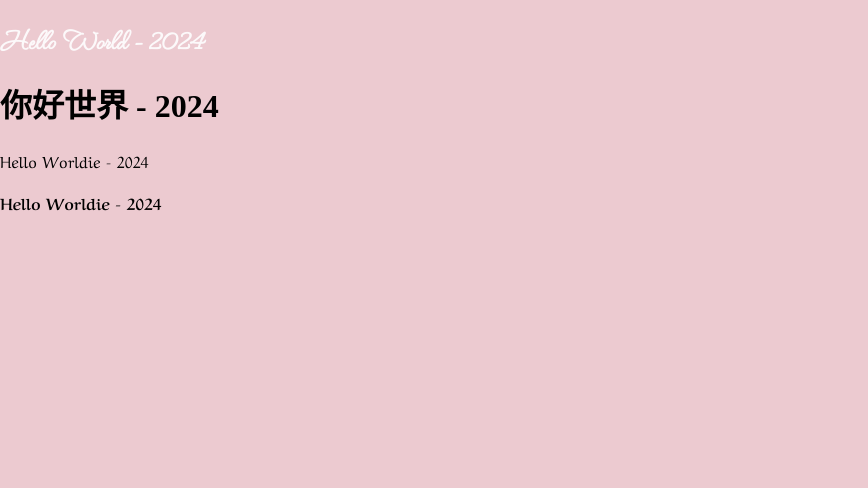
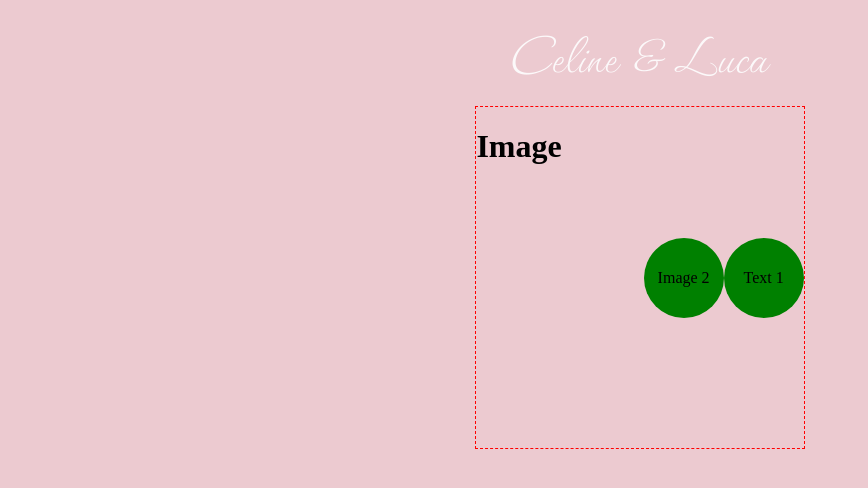
Before and after one commit to liulc006/wedding-inv, a React app: page / in a window 1280 px wide. Shown: the whole page, without its empty margins (0-868 px from the left). Built offline with nearby package versions, Linux system fonts and the light colour scheme; a web font is replaced by a local one.

Commit message:
section 1 todo

```diff
--- a/public/stylesheet.css
+++ b/public/stylesheet.css
@@ -32,9 +32,16 @@
 body {
     margin: 0;
     background-color: var(--light-pink);
+    display: flex;
+    flex-direction: column;
+    align-items: center;
 }
 
 #title {
     font-family: 'Waterfall';
     color: var(--bright-white);
+    font-size: 4rem;
+    margin: 1rem;
+    text-align: center;
+    font-weight: normal;
 }
--- a/src/component/App.js
+++ b/src/component/App.js
@@ -1,14 +1,35 @@
 import React from "react";
+import Placeholder from "./Placeholder";
+import StadiumImage from "./StadiumImage";
 
 const App = () => {
     return (
         <>
+            {/* Title */}
             <div>
-                <h1 className="title" id="title">Hello World - 2024</h1>
-                <h1 className="title" style={{fontFamily:'Ma Shan Zheng'}}>你好世界 - 2024</h1>
-                <p className="title" style={{fontFamily:'Aref Ruqaa'}}>Hello Worldie - 2024</p>
-                <p className="title" style={{fontFamily:'Aref Ruqaa', fontWeight:'bold'}}>Hello Worldie - 2024</p>
+                <h1 className="title" id="title">Celine & Luca</h1>
+            </div>
 
+            {/* First Section - 2 Stadium + 1 Message */}
+            <div style={{border:'1px red dashed',display:'flex', flexDirection:'row', justifyContent:'space-around', alignItems:'center', minHeight:'20rem'}}>
+                {/* First Photo */}
+                <div>
+                    {/* TODO Stadium 1 */}
+                    <StadiumImage/>
+                </div>
+
+                {/* Second Phot */}
+                <div>
+                    {/* TODO Stadium 2 */}
+                    <Placeholder text='Image 2'/>
+
+                </div>
+
+                {/* Message */}
+                <div>
+                    {/*TODO Message */}
+                    <Placeholder text='Text 1'/>
+                </div>
             </div>
 
         </>
--- /dev/null
+++ b/src/component/Placeholder.js
@@ -0,0 +1,11 @@
+import React from "react";
+
+const Placeholder = (props) => {
+    return(
+        <div style={{backgroundColor:'green', borderRadius:'50%', width:'5rem', aspectRatio:'1', display:'flex', justifyContent:'center',alignItems:'center'}}>
+            <p style={{textWrap:'nowrap'}}>{props.text || 'Placeholder'}</p>
+        </div>
+    );
+};
+
+export default Placeholder;
--- /dev/null
+++ b/src/component/StadiumImage.js
@@ -0,0 +1,11 @@
+import React from "react";
+
+const StadiumImage = (props) => {
+    return (
+        <div style={{height:'20rem', aspectRatio:'405/775'}}>
+            <h1>Image</h1>
+        </div>
+    );
+};
+
+export default StadiumImage;
```
